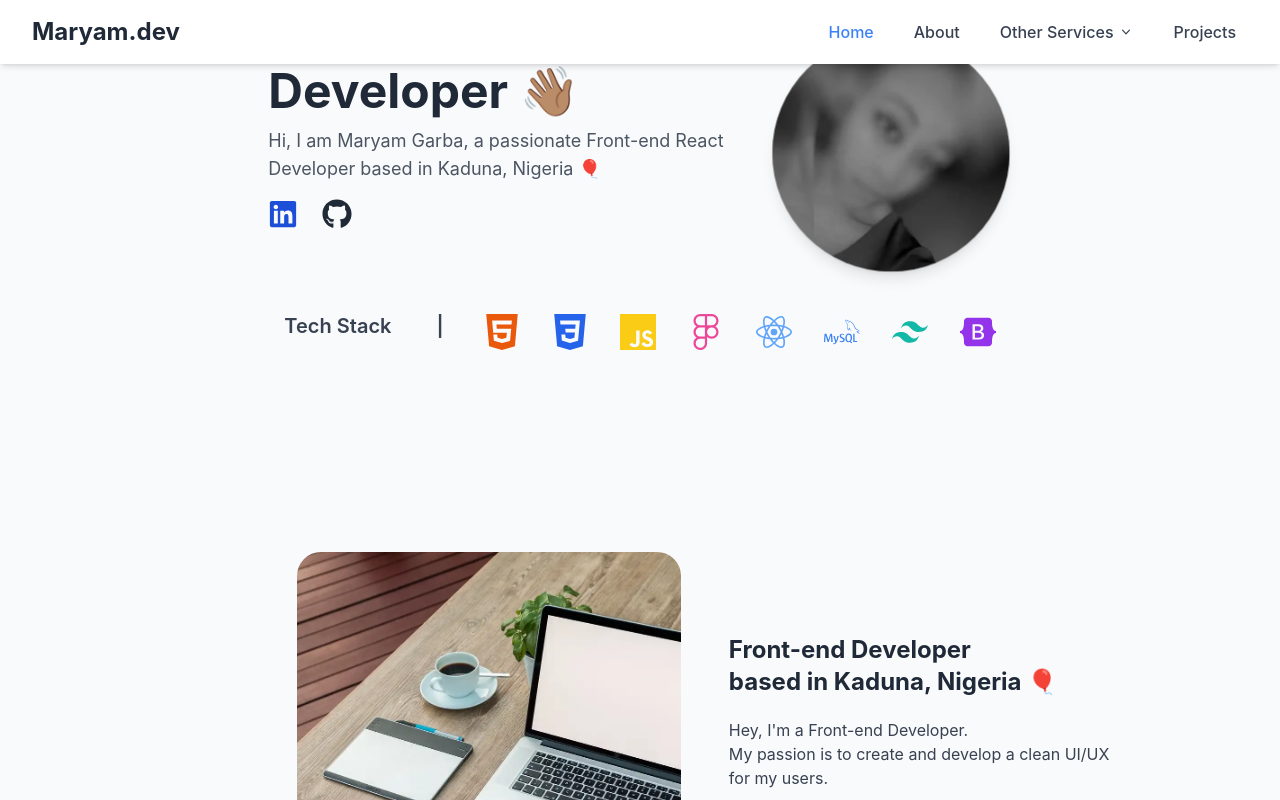
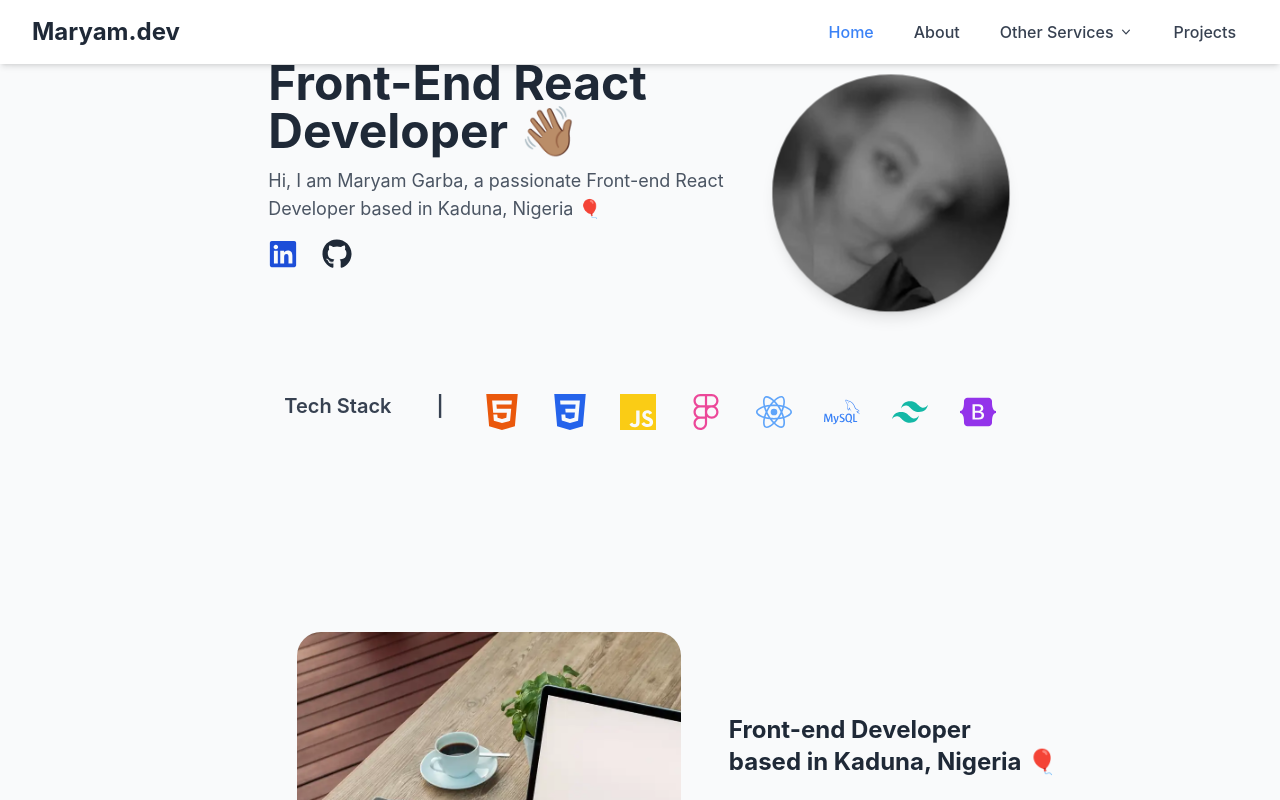
Before and after one commit to masha-a-m/maryam-garba-portfolio, a React (Create React App) app: page / in a window 1280 px wide. Shown: the top 800 px of the page. Built offline with nearby package versions, Linux system fonts and the light colour scheme.

Commit message:
initial commit

```diff
--- a/src/Components/Homepage/Hero-Homepage.jsx
+++ b/src/Components/Homepage/Hero-Homepage.jsx
@@ -19,7 +19,7 @@ import profileImage from '../assets/profile img.webp';
 const Hero = () => {
   return (
     <section>
-      <div className="flex flex-col md:flex-row items-center justify-center md:mx-auto lg:space-y-8 lg:flex-row lg:space-x-12  ">
+      <div className="flex flex-col md:flex-row items-center justify-center md:mx-auto lg:space-y-8 lg:flex-row lg:space-x-12 py-10 ">
 
         {/* Left Side */}
         <div className="">
```
